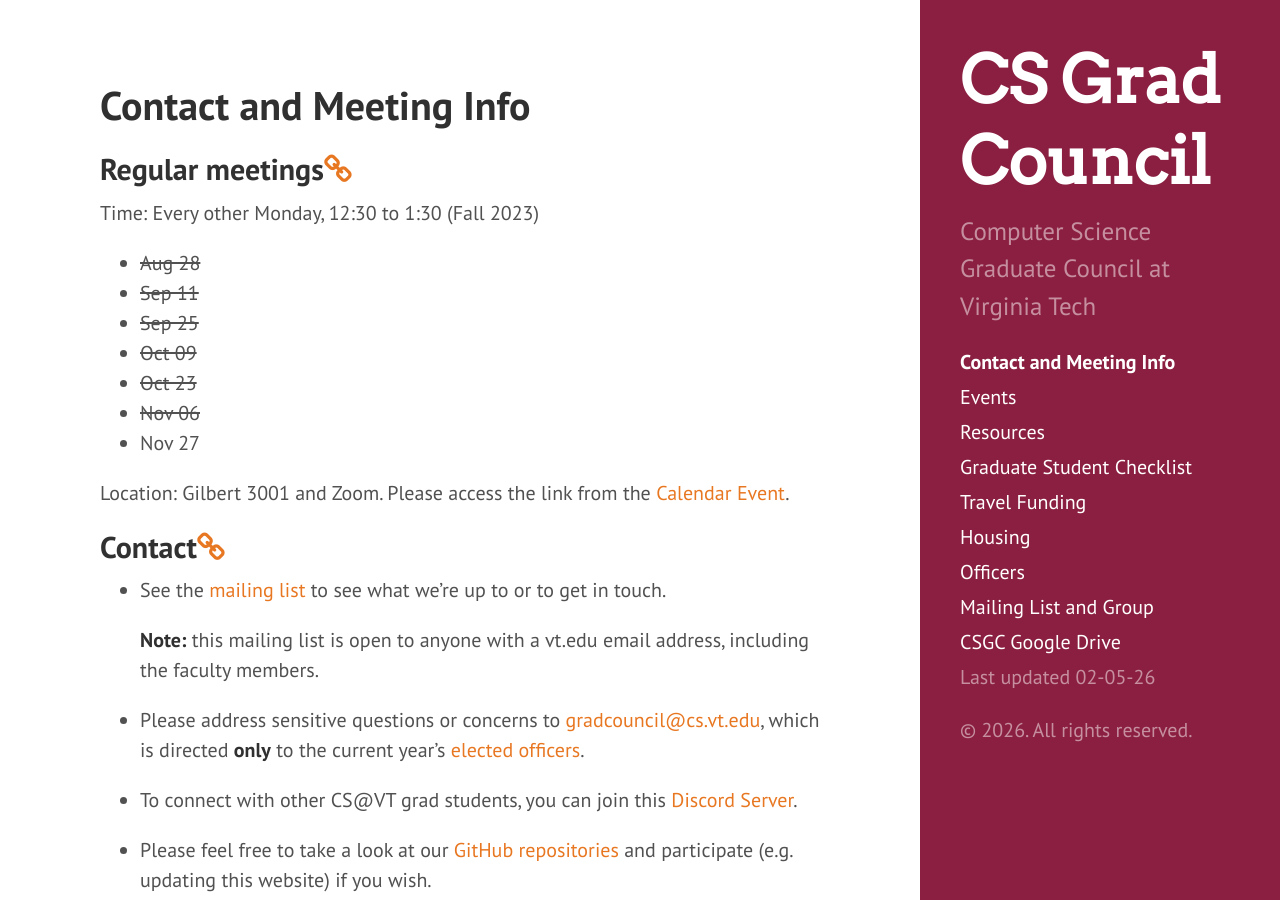
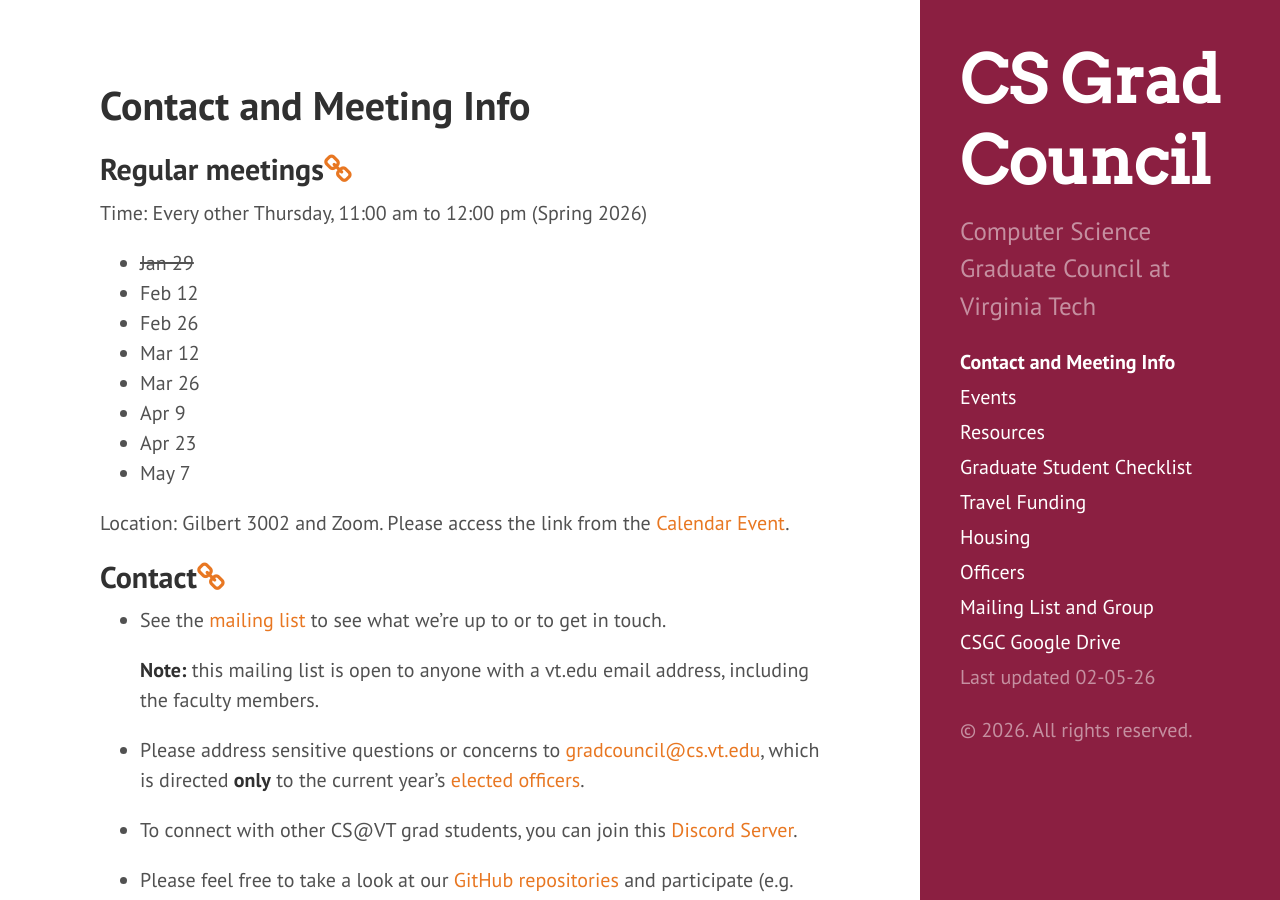
Before and after one commit to CSGraduateCouncil-VirginiaTech/csgc-website, a Jekyll site: the page built from meetings.md, in a window 1280 px wide and 900 px high. Built offline with Jekyll 4.4.1, drawn with Linux system fonts in a browser that asks for light colours.

Commit message:
Update meeting schedule and location details

```diff
--- a/meetings.md
+++ b/meetings.md
@@ -5,16 +5,17 @@
 ---
 
 ## <a name="Regularmeetings"></a>Regular meetings<a href="#Regularmeetings"><i class="fa fa-link" aria-hidden="true"></i></a>
-Time: Every other Monday, 12:30 to 1:30 (Fall 2023)
-* ~~Aug 28~~
-* ~~Sep 11~~
-* ~~Sep 25~~
-* ~~Oct 09~~
-* ~~Oct 23~~
-* ~~Nov 06~~
-* Nov 27
+Time: Every other Thursday, 11:00 am to 12:00 pm (Spring 2026)
+* ~~Jan 29~~
+* Feb 12
+* Feb 26
+* Mar 12
+* Mar 26
+* Apr 9
+* Apr 23
+* May 7
 
-Location: Gilbert 3001 and Zoom. Please access the link from the [Calendar Event](https://calendar.google.com/calendar?cid=dnQuZWR1X240bnQ0aGdlNTBrdjdqajFjZDN1NzllaW1rQGdyb3VwLmNhbGVuZGFyLmdvb2dsZS5jb20).
+Location: Gilbert 3002 and Zoom. Please access the link from the [Calendar Event](https://calendar.google.com/calendar?cid=dnQuZWR1X240bnQ0aGdlNTBrdjdqajFjZDN1NzllaW1rQGdyb3VwLmNhbGVuZGFyLmdvb2dsZS5jb20).
 
 ## <a name="Contact"></a>Contact<a href="#Contact"><i class="fa fa-link" aria-hidden="true"></i></a>
 * See the [mailing list](https://groups.google.com/a/vt.edu/forum/#!forum/csgc-g) to see what we're up to or to get in touch.
```
